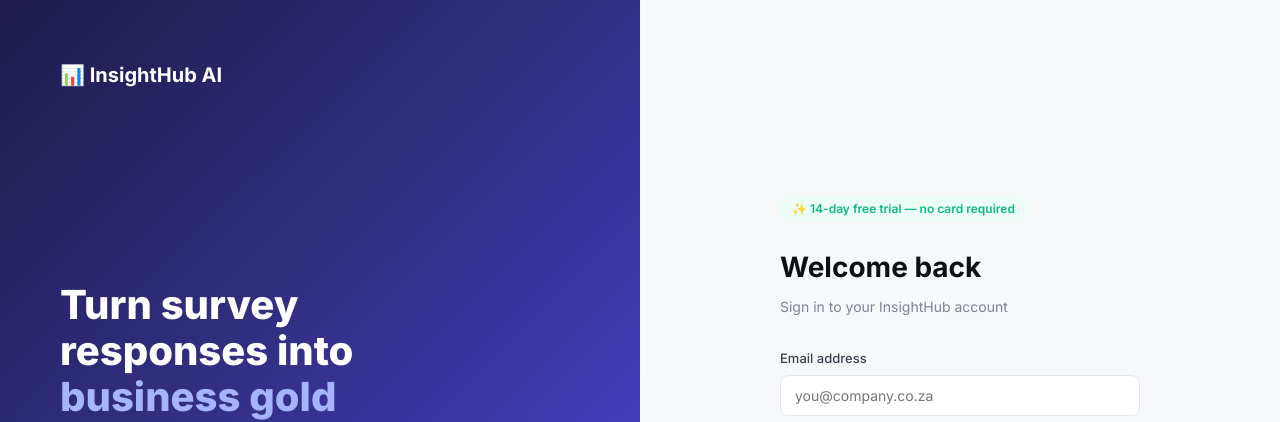
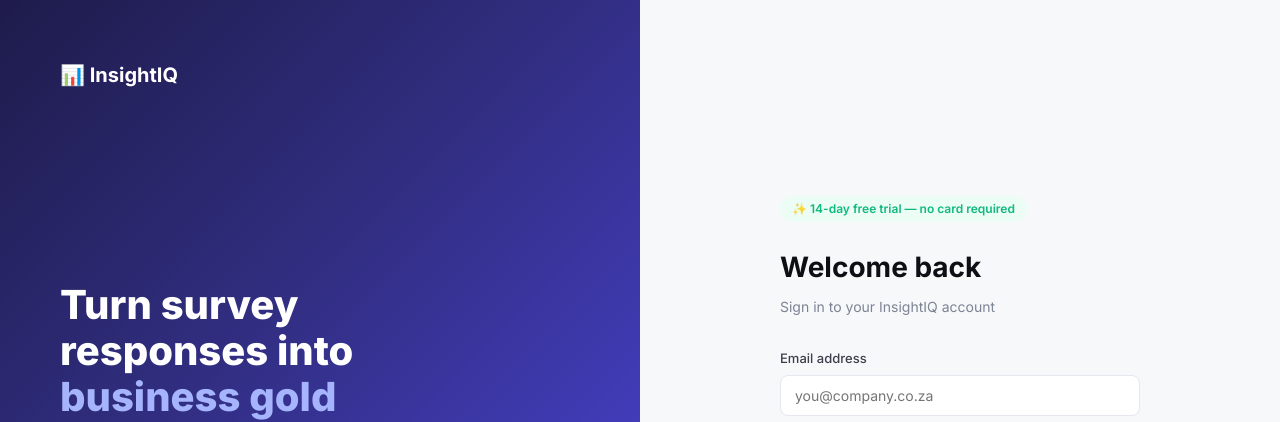
Before and after one commit to Joemusa/theanalyst, a Next.js app: page /login in a window 1280 px wide. Shown: the top 422 px of the page. Built offline with nearby package versions, Linux system fonts and the light colour scheme; no server answers.

Commit message:
Rebrand to InsightIQ, powered by Rentabuka Solutions

```diff
--- a/app/api/ai/chat/route.ts
+++ b/app/api/ai/chat/route.ts
@@ -29,7 +29,7 @@ NPS scores: ${responses?.filter(r => r.nps_score !== null).map(r => r.nps_score)
     }
   }
 
-  const systemPrompt = `You are InsightHub AI, an expert business analytics assistant for a South African survey platform.
+  const systemPrompt = `You are InsightIQ, an expert business analytics assistant for a South African survey platform.
 ${surveyContext}
 Provide concise, actionable insights in plain English. Use bold for key numbers. Keep responses under 200 words unless asked for more. Be direct and confident — this is for an executive audience.`
 
--- a/app/layout.tsx
+++ b/app/layout.tsx
@@ -6,8 +6,8 @@ import MetaPixel from '@/app/components/MetaPixel'
 const inter = Inter({ subsets: ['latin'] })
 
 export const metadata: Metadata = {
-  title: 'InsightIQ — AI Survey Analytics for South African Businesses',
-  description: 'Turn survey responses into actionable insights using AI. 14-day free trial.',
+  title: 'InsightIQ — AI Survey Analytics',
+  description: 'Turn survey responses into actionable business insights using AI. Sentiment analysis, NPS tracking, forecasting and more. 14-day free trial. Powered by Rentabuka Solutions.',
 }
 
 export default function RootLayout({ children }: { children: React.ReactNode }) {
--- a/app/login/page.tsx
+++ b/app/login/page.tsx
@@ -26,7 +26,7 @@ export default function LoginPage() {
   return (
     <div style={{ minHeight: '100vh', display: 'grid', gridTemplateColumns: '1fr 1fr' }}>
       <div style={{ background: 'linear-gradient(135deg, #1E1B4B 0%, #312E81 40%, #4F46E5 100%)', padding: '60px', display: 'flex', flexDirection: 'column', justifyContent: 'space-between' }}>
-        <div style={{ color: 'white', fontSize: '20px', fontWeight: 700 }}>📊 InsightHub AI</div>
+        <div style={{ color: 'white', fontSize: '20px', fontWeight: 700 }}>📊 InsightIQ</div>
         <div>
           <h1 style={{ fontSize: 40, fontWeight: 800, color: 'white', lineHeight: 1.15, marginBottom: 16 }}>Turn survey<br />responses into<br /><span style={{ color: '#A5B4FC' }}>business gold</span></h1>
           <p style={{ color: 'rgba(255,255,255,0.7)', fontSize: 16, lineHeight: 1.6 }}>AI-powered analytics that tells you exactly what your customers think — in plain English.</p>
@@ -44,7 +44,7 @@ export default function LoginPage() {
       <div style={{ padding: '60px', display: 'flex', flexDirection: 'column', justifyContent: 'center', maxWidth: 480, width: '100%', margin: '0 auto' }}>
         <div style={{ display: 'inline-flex', alignItems: 'center', gap: 6, background: '#ECFDF5', color: '#10B981', fontSize: 12, fontWeight: 600, padding: '4px 12px', borderRadius: 100, marginBottom: 24, width: 'fit-content' }}>✨ 14-day free trial — no card required</div>
         <h2 style={{ fontSize: 28, fontWeight: 700, marginBottom: 8 }}>Welcome back</h2>
-        <p style={{ color: '#7C8494', marginBottom: 32 }}>Sign in to your InsightHub account</p>
+        <p style={{ color: '#7C8494', marginBottom: 32 }}>Sign in to your InsightIQ account</p>
 
         {error && (
           <div style={{ background: '#FEF2F2', color: '#EF4444', padding: '10px 14px', borderRadius: 8, marginBottom: 16, fontSize: 13 }}>
--- a/app/register/page.tsx
+++ b/app/register/page.tsx
@@ -47,7 +47,7 @@ export default function RegisterPage() {
     <div style={{ minHeight: '100vh', display: 'grid', gridTemplateColumns: '1fr 1fr' }}>
       <div style={{ background: 'linear-gradient(135deg, #1E1B4B 0%, #312E81 40%, #4F46E5 100%)', padding: '60px', display: 'flex', flexDirection: 'column', justifyContent: 'space-between' }}>
         <div style={{ display: 'flex', alignItems: 'center', gap: '10px', color: 'white', fontSize: '20px', fontWeight: 700 }}>
-          📊 InsightHub AI
+          📊 InsightIQ
         </div>
         <div>
           <h1 style={{ fontSize: 40, fontWeight: 800, color: 'white', lineHeight: 1.15, marginBottom: 16 }}>Understand your<br />customers in<br /><span style={{ color: '#A5B4FC' }}>minutes, not months</span></h1>
--- a/app/s/[id]/page.tsx
+++ b/app/s/[id]/page.tsx
@@ -117,7 +117,7 @@ export default function PublicSurveyPage({ params }: { params: { id: string } })
         <h2 style={{fontFamily:'system-ui,sans-serif',fontSize:24,fontWeight:800,marginBottom:8,color:'#0D0F14'}}>Thank you!</h2>
         <p style={{color:'#7C8494',lineHeight:1.6,marginBottom:24}}>Your response has been submitted successfully.</p>
         <div style={{background:'#F7F8FA',borderRadius:10,padding:'12px 20px',fontSize:13,color:'#7C8494'}}>
-          Powered by <strong style={{color:'#4F46E5'}}>InsightIQ</strong>
+          Powered by <strong style={{color:'#4F46E5'}}>InsightIQ</strong> · Rentabuka Solutions
         </div>
       </div>
     </div>
@@ -217,7 +217,7 @@ export default function PublicSurveyPage({ params }: { params: { id: string } })
           {submitting ? 'Submitting...' : 'Submit Survey →'}
         </button>
         <div style={{textAlign:'center',marginTop:16,fontSize:12,color:'#B0B8C8'}}>
-          Powered by <strong style={{color:'#4F46E5'}}>InsightIQ</strong>
+          Powered by <strong style={{color:'#4F46E5'}}>InsightIQ</strong> · Rentabuka Solutions
         </div>
       </div>
     </div>
```
